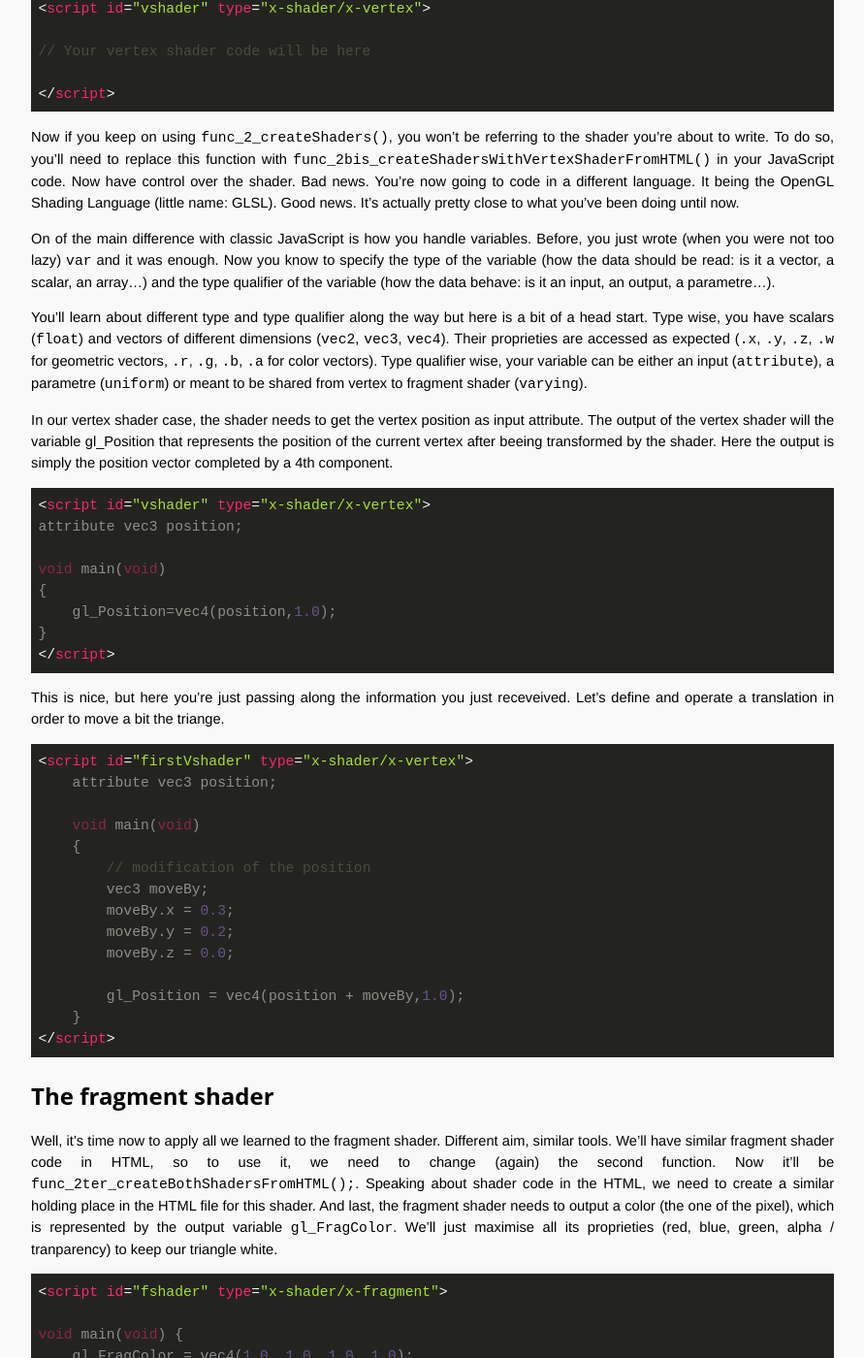
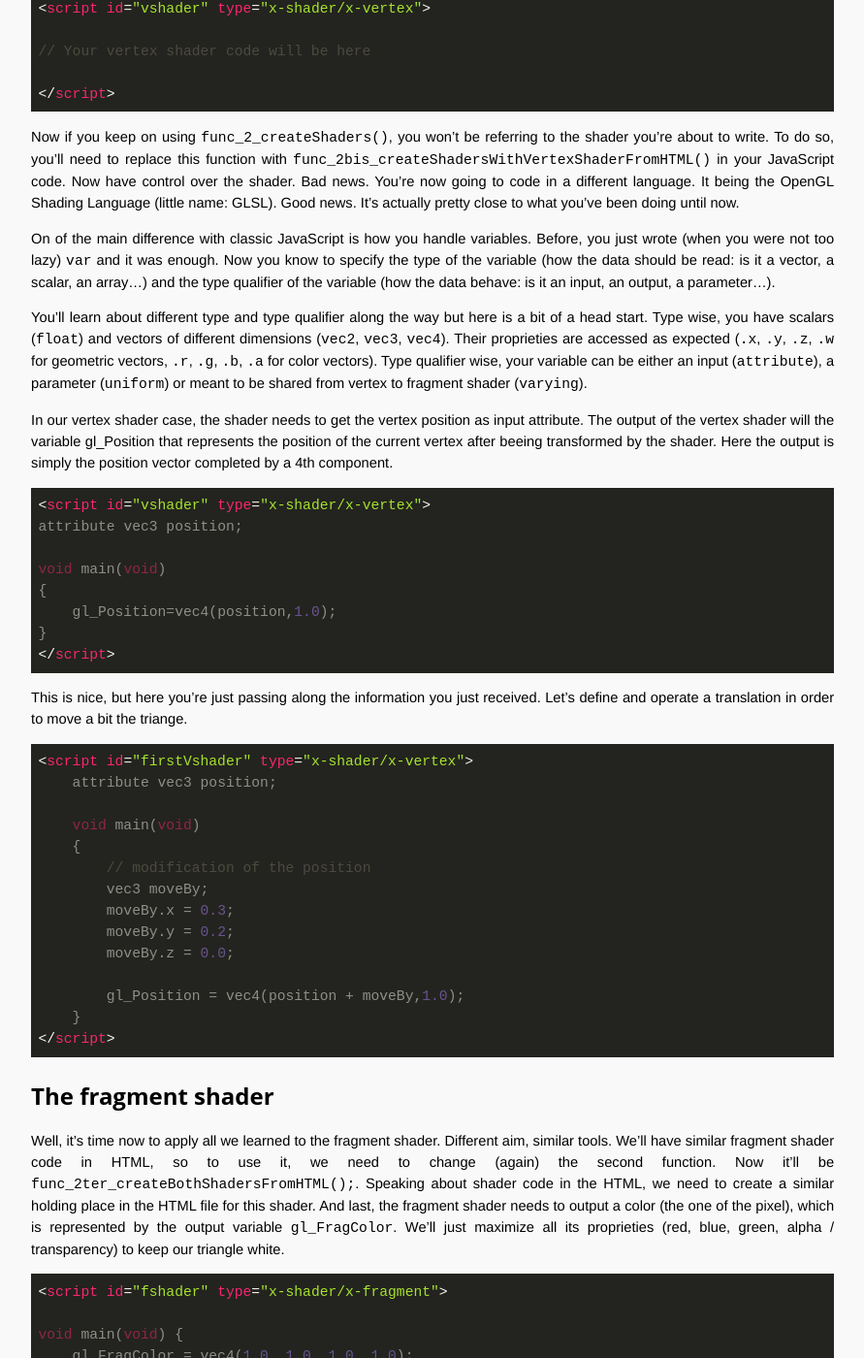
Before and after one commit to OpenTechSchool-Brussels/intro-to-webGL-and-shaders, a Jekyll site: the page built from log2_intro_shaders.md, in a window 1280 px wide and 1400 px high, scrolled down 678 px. Shown: the whole window at 97% size, without its empty margins (324-1215 px from the left). Built offline with Jekyll 4.4.1, drawn with Linux system fonts in a browser that asks for light colours; some of the changed text lies outside the part shown.

Commit message:
some typos

```diff
--- a/log2_intro_shaders.md
+++ b/log2_intro_shaders.md
@@ -28,9 +28,9 @@ Let's do things in order and begin with the vertex shader. You have many ways an
 
 Now if you keep on using `func_2_createShaders()`, you won't be referring to the shader you're about to write. To do so, you'll need to replace this function with `func_2bis_createShadersWithVertexShaderFromHTML()` in your JavaScript code. Now have control over the shader. Bad news. You're now going to code in a different language. It being the OpenGL Shading Language (little name: GLSL). Good news. It's actually pretty close to what you've been doing until now.
 
-On of the main difference with classic JavaScript is how you handle variables. Before, you just wrote (when you were not too lazy) `var` and it was enough. Now you know to specify the type of the variable (how the data should be read: is it a vector, a scalar, an array...) and the type qualifier of the variable (how the data behave: is it an input, an output, a parametre...).
+On of the main difference with classic JavaScript is how you handle variables. Before, you just wrote (when you were not too lazy) `var` and it was enough. Now you know to specify the type of the variable (how the data should be read: is it a vector, a scalar, an array...) and the type qualifier of the variable (how the data behave: is it an input, an output, a parameter...).
 
-You'll learn about different type and type qualifier along the way but here is a bit of a head start. Type wise, you have scalars (`float`) and vectors of different dimensions (`vec2`, `vec3`, `vec4`). Their proprieties are accessed as expected (`.x`, `.y`, `.z`, `.w` for geometric vectors, `.r`, `.g`, `.b`, `.a` for color vectors). Type qualifier wise, your variable can be either an input (`attribute`), a parametre (`uniform`) or meant to be shared from vertex to fragment shader (`varying`).
+You'll learn about different type and type qualifier along the way but here is a bit of a head start. Type wise, you have scalars (`float`) and vectors of different dimensions (`vec2`, `vec3`, `vec4`). Their proprieties are accessed as expected (`.x`, `.y`, `.z`, `.w` for geometric vectors, `.r`, `.g`, `.b`, `.a` for color vectors). Type qualifier wise, your variable can be either an input (`attribute`), a parameter (`uniform`) or meant to be shared from vertex to fragment shader (`varying`).
 
 In our vertex shader case, the shader needs to get the vertex position as input attribute. The output of the vertex shader will the variable gl_Position that represents the position of the current vertex after beeing transformed by the shader. Here the output is simply the position vector completed by a 4th component.
 
@@ -45,7 +45,7 @@ void main(void)
 </script>
 ~~~
 
-This is nice, but here you're just passing along the information you just receveived. Let's define and operate a translation in order to move a bit the triange.
+This is nice, but here you're just passing along the information you just received. Let's define and operate a translation in order to move a bit the triange.
 
 
 ~~~ html
@@ -67,7 +67,7 @@ This is nice, but here you're just passing along the information you just receve
 
 ## The fragment shader
 
-Well, it's time now to apply all we learned to the fragment shader. Different aim, similar tools. We'll have similar fragment shader code in HTML, so to use it, we need to change (again) the second function. Now it'll be `func_2ter_createBothShadersFromHTML();`. Speaking about shader code in the HTML, we need to create a similar holding place in the HTML file for this shader. And last, the fragment shader needs to output a color (the one of the pixel), which is represented by the output variable `gl_FragColor`. We'll just maximise all its proprieties (red, blue, green, alpha / tranparency) to keep our triangle white.
+Well, it's time now to apply all we learned to the fragment shader. Different aim, similar tools. We'll have similar fragment shader code in HTML, so to use it, we need to change (again) the second function. Now it'll be `func_2ter_createBothShadersFromHTML();`. Speaking about shader code in the HTML, we need to create a similar holding place in the HTML file for this shader. And last, the fragment shader needs to output a color (the one of the pixel), which is represented by the output variable `gl_FragColor`. We'll just maximize all its proprieties (red, blue, green, alpha / transparency) to keep our triangle white.
 
 ~~~
 <script id="fshader" type="x-shader/x-fragment">
```
Also changed, not shown: other parts of log2_intro_shaders.md (+1 -1 lines), log3_draw-shape.md (+2 -2 lines), log4_animate-shape.md (+1 -1 lines), log5_textures.md (+4 -4 lines).
